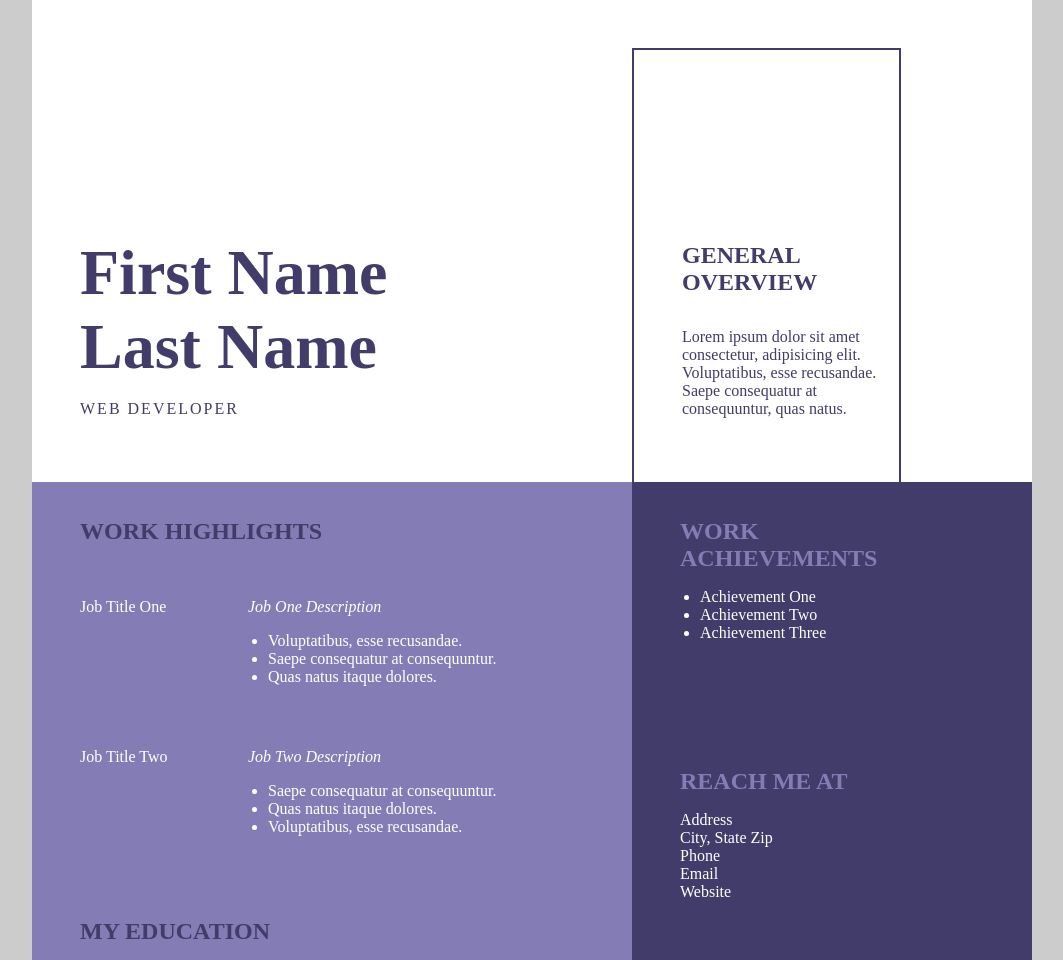
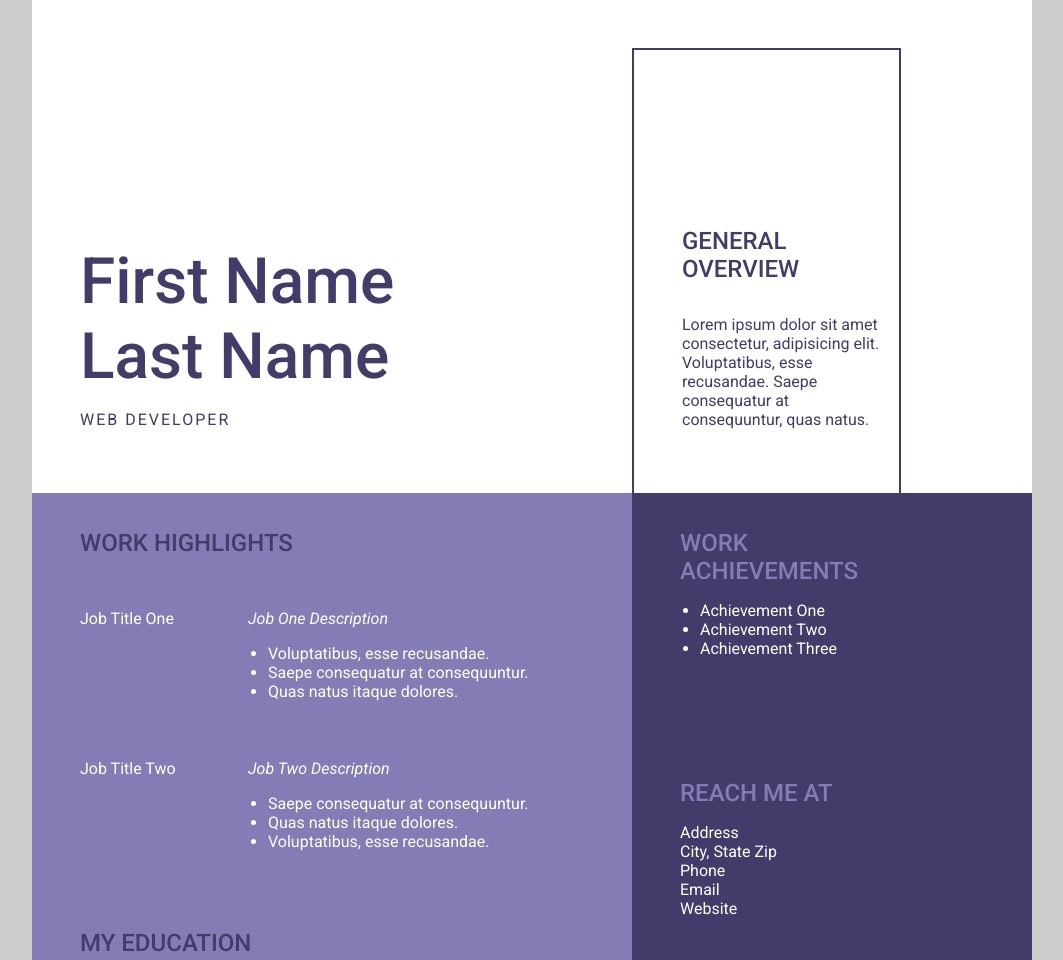
Before and after one commit to mandyrush/ACA_web101_Amanda_Rush, a plain HTML site: page resume.html in a window 1280 px wide. Shown: the top 960 px of the page, without its empty margins (108-1171 px from the left). Drawn offline with Linux system fonts and the light colour scheme.

Commit message:
add resume link to portfolio, update resume fonts

```diff
--- a/resume.html
+++ b/resume.html
@@ -6,6 +6,9 @@
     <meta name="viewport" content="width=device-width, initial-scale=1.0">
     <title>Resume</title>
     <link rel="stylesheet" href="./resume.styles.css">
+    <link rel="preconnect" href="https://fonts.gstatic.com">
+    <link rel="preconnect" href="https://fonts.gstatic.com">
+    <link href="https://fonts.googleapis.com/css2?family=Roboto:ital,wght@0,400;0,500;1,400&display=swap" rel="stylesheet">
 </head>
 <body>
     <div class="grid-container">
--- a/resume.styles.css
+++ b/resume.styles.css
@@ -3,6 +3,13 @@ Colors
 
 Purple: #413c69
 Light Purple: #847db5
+*/
+
+
+/*
+Fonts
+
+font-family: 'Roboto', sans-serif;
 */
 
 * {
@@ -18,17 +25,20 @@ body {
     margin: 0;
     background-color: #ccc;
     color: #fff;
+    font-family: 'Roboto', sans-serif;
 }
 
 h1 {
     font-size: 4rem;
     margin-top: 1rem;
     margin-bottom: 1rem;
+    font-weight: 500;
 }
 
 h2 {
     text-transform: uppercase;
     margin-bottom: 1rem;
+    font-weight: 500;
 }
 
 ul {
```
Also changed, not shown: index.html (+1 -1 lines).
